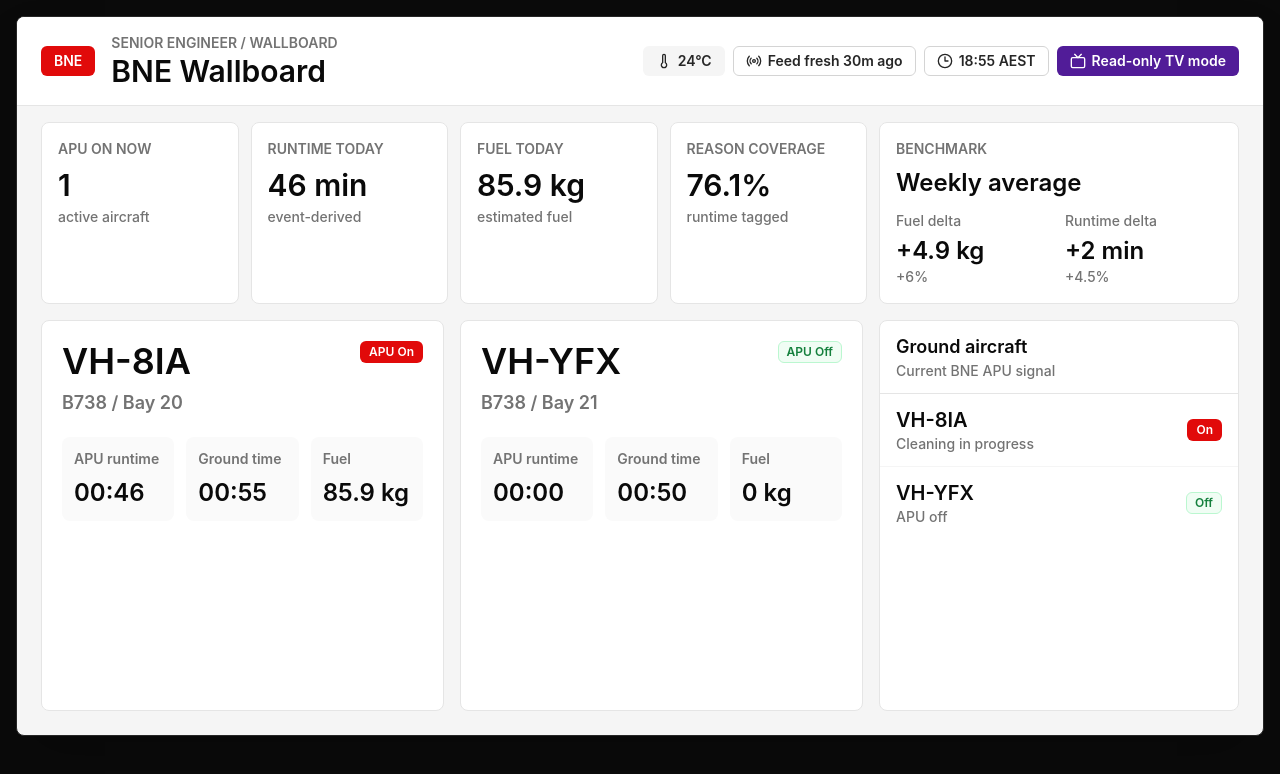
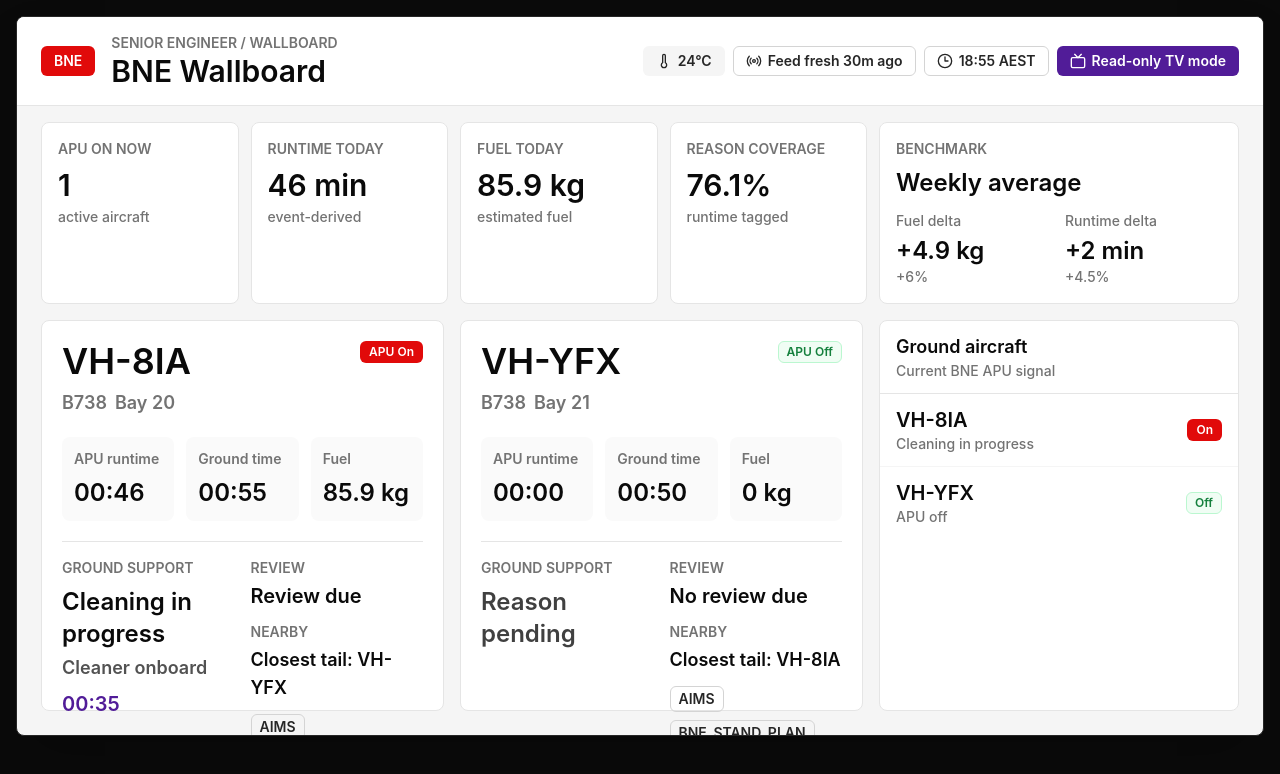
Before and after one commit to ben-dowden/APU-Alerting-Dashboard, a Next.js app: page /senior/bne/wallboard in a window 1280 px wide. Shown: the top 774 px of the page. Built offline with nearby package versions, Linux system fonts and the light colour scheme.

Commit message:
feat-add-passive-wallboard-aircraft-card

```diff
--- a/components/wallboard/senior-wallboard-layout.tsx
+++ b/components/wallboard/senior-wallboard-layout.tsx
@@ -9,6 +9,7 @@ import {
   deriveCurrentBoard,
   deriveDailyScorecard,
 } from "@/lib/read-models";
+import { WallboardAircraftCard } from "./wallboard-aircraft-card";
 import { WallboardCommandBar } from "./wallboard-command-bar";
 import { WallboardScorecardBand } from "./wallboard-scorecard-band";
 
@@ -49,13 +50,6 @@ const sourceFreshnessLabel = (board: ReturnType<typeof deriveCurrentBoard>) => {
     : "Feed pending";
 };
 
-const formatDuration = (minutes: number) => {
-  const hours = Math.floor(minutes / 60);
-  const remainingMinutes = minutes % 60;
-
-  return `${String(hours).padStart(2, "0")}:${String(remainingMinutes).padStart(2, "0")}`;
-};
-
 export function SeniorWallboardLayout() {
   const board = deriveCurrentBoard(bneBaselineScenario.events, boardSettings, boardNowIso);
   const scorecard = deriveDailyScorecard(board);
@@ -89,49 +83,7 @@ export function SeniorWallboardLayout() {
             className="grid min-h-0 grid-cols-2 gap-4"
           >
             {stagedAircraft.map((aircraft) => (
-              <article
-                aria-label={`${aircraft.tail} wallboard aircraft card`}
-                className="rounded-product border border-neutral-200 bg-white p-5"
-                key={aircraft.tail}
-              >
-                <div className="flex items-start justify-between gap-3">
-                  <div>
-                    <p className="text-4xl font-semibold tracking-normal">{aircraft.tail}</p>
-                    <p className="mt-2 text-lg font-semibold text-neutral-500">
-                      {[aircraft.aircraftType, aircraft.bay].filter(Boolean).join(" / ")}
-                    </p>
-                  </div>
-                  <Badge
-                    variant={aircraft.apuState === "on" ? "red" : "outline"}
-                    className={
-                      aircraft.apuState === "off"
-                        ? "border-green-200 bg-green-50 text-green-700"
-                        : undefined
-                    }
-                  >
-                    {aircraft.apuState === "on" ? "APU On" : "APU Off"}
-                  </Badge>
-                </div>
-
-                <dl className="mt-5 grid grid-cols-3 gap-3">
-                  <div className="rounded-product bg-neutral-50 p-3">
-                    <dt className="text-sm font-semibold text-neutral-500">APU runtime</dt>
-                    <dd className="mt-2 text-2xl font-semibold">
-                      {formatDuration(aircraft.apuRuntimeMinutes)}
-                    </dd>
-                  </div>
-                  <div className="rounded-product bg-neutral-50 p-3">
-                    <dt className="text-sm font-semibold text-neutral-500">Ground time</dt>
-                    <dd className="mt-2 text-2xl font-semibold">
-                      {formatDuration(aircraft.groundMinutes)}
-                    </dd>
-                  </div>
-                  <div className="rounded-product bg-neutral-50 p-3">
-                    <dt className="text-sm font-semibold text-neutral-500">Fuel</dt>
-                    <dd className="mt-2 text-2xl font-semibold">{aircraft.estimatedFuelKg} kg</dd>
-                  </div>
-                </dl>
-              </article>
+              <WallboardAircraftCard aircraft={aircraft} key={aircraft.tail} />
             ))}
           </section>
 
--- /dev/null
+++ b/components/wallboard/wallboard-aircraft-card.tsx
@@ -0,0 +1,131 @@
+import type { AircraftCardReadModel } from "@/lib/read-models";
+import { Badge } from "@/components/ui/badge";
+
+type WallboardAircraftCardProps = {
+  aircraft: AircraftCardReadModel;
+};
+
+const formatDuration = (minutes: number) => {
+  const hours = Math.floor(minutes / 60);
+  const remainingMinutes = minutes % 60;
+
+  return `${String(hours).padStart(2, "0")}:${String(remainingMinutes).padStart(2, "0")}`;
+};
+
+const reviewLabel = (aircraft: AircraftCardReadModel) => {
+  if (aircraft.manualOffPending) {
+    return "Paused pending off";
+  }
+
+  if (aircraft.reviewState.isReviewDue) {
+    return "Review due";
+  }
+
+  return aircraft.reviewState.reviewDueAt ? "Review set" : "No review due";
+};
+
+const sourceSystemsFor = (aircraft: AircraftCardReadModel) => [
+  ...new Set(aircraft.sourceCharms.map((source) => source.sourceSystem)),
+];
+
+export function WallboardAircraftCard({ aircraft }: WallboardAircraftCardProps) {
+  const closestAircraft = aircraft.proximity.closestAircraft;
+  const sourceSystems = sourceSystemsFor(aircraft);
+
+  return (
+    <article
+      aria-label={`${aircraft.tail} wallboard aircraft card`}
+      className="flex min-h-0 flex-col rounded-product border border-neutral-200 bg-white p-5"
+    >
+      <div className="flex items-start justify-between gap-3">
+        <div>
+          <p className="text-4xl font-semibold tracking-normal text-neutral-950">{aircraft.tail}</p>
+          <div className="mt-2 flex flex-wrap items-center gap-2 text-lg font-semibold text-neutral-500">
+            {aircraft.aircraftType ? <span>{aircraft.aircraftType}</span> : null}
+            {aircraft.bay ? <span>{aircraft.bay}</span> : null}
+          </div>
+        </div>
+        <Badge
+          variant={aircraft.apuState === "on" ? "red" : "outline"}
+          className={
+            aircraft.apuState === "off" ? "border-green-200 bg-green-50 text-green-700" : undefined
+          }
+        >
+          {aircraft.apuState === "on" ? "APU On" : "APU Off"}
+        </Badge>
+      </div>
+
+      <dl className="mt-5 grid grid-cols-3 gap-3">
+        <WallboardMetric label="APU runtime" value={formatDuration(aircraft.apuRuntimeMinutes)} />
+        <WallboardMetric label="Ground time" value={formatDuration(aircraft.groundMinutes)} />
+        <WallboardMetric label="Fuel" value={`${aircraft.estimatedFuelKg} kg`} />
+      </dl>
+
+      <div className="mt-5 grid flex-1 gap-4 border-t border-neutral-200 pt-4 lg:grid-cols-2">
+        <section aria-label={`Ground support for ${aircraft.tail}`}>
+          <p className="text-sm font-semibold uppercase tracking-normal text-neutral-500">
+            Ground support
+          </p>
+          {aircraft.currentReason ? (
+            <div className="mt-2">
+              <p className="text-2xl font-semibold tracking-normal text-neutral-950">
+                {aircraft.currentReason.categoryLabel}
+              </p>
+              <p className="mt-1 text-lg font-semibold text-neutral-600">
+                {aircraft.currentReason.detailLabel}
+              </p>
+              <p className="mt-2 text-xl font-semibold text-virgin-purple">
+                {formatDuration(aircraft.currentReason.elapsedMinutes)}
+              </p>
+            </div>
+          ) : (
+            <p className="mt-2 text-2xl font-semibold tracking-normal text-neutral-700">
+              Reason pending
+            </p>
+          )}
+        </section>
+
+        <section aria-label={`Operational status for ${aircraft.tail}`} className="grid gap-3">
+          <div>
+            <p className="text-sm font-semibold uppercase tracking-normal text-neutral-500">
+              Review
+            </p>
+            <p className="mt-1 text-xl font-semibold text-neutral-950">{reviewLabel(aircraft)}</p>
+          </div>
+          <div>
+            <p className="text-sm font-semibold uppercase tracking-normal text-neutral-500">
+              Nearby
+            </p>
+            <p className="mt-1 text-lg font-semibold text-neutral-950">
+              {closestAircraft
+                ? `Closest tail: ${closestAircraft.tail}`
+                : "Closest tail: unavailable"}
+            </p>
+          </div>
+          <div aria-label={`Source charms for ${aircraft.tail}`} className="flex flex-wrap gap-2" role="group">
+            {sourceSystems.length > 0 ? (
+              sourceSystems.map((sourceSystem) => (
+                <Badge key={sourceSystem} variant="outline" className="text-sm">
+                  {sourceSystem}
+                </Badge>
+              ))
+            ) : (
+              <Badge variant="outline" className="text-sm">
+                Sources pending
+              </Badge>
+            )}
+          </div>
+        </section>
+      </div>
+    </article>
+  );
+}
+
+function WallboardMetric({ label, value }: { label: string; value: string }) {
+  return (
+    <div className="rounded-product bg-neutral-50 p-3">
+      <dt className="text-sm font-semibold text-neutral-500">{label}</dt>
+      <dd className="mt-2 text-2xl font-semibold text-neutral-950">{value}</dd>
+    </div>
+  );
+}
```
Also changed, not shown: 1 other file (tests, documents, lock files or other folders).
